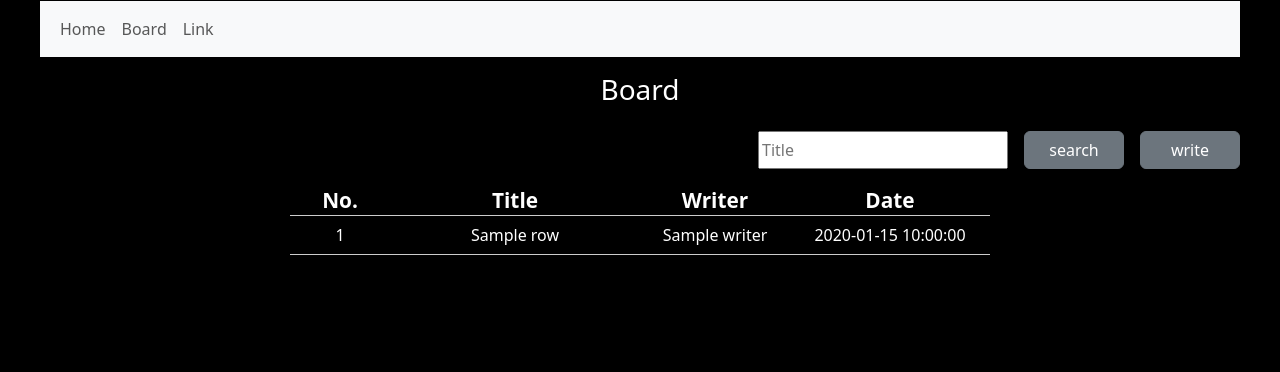
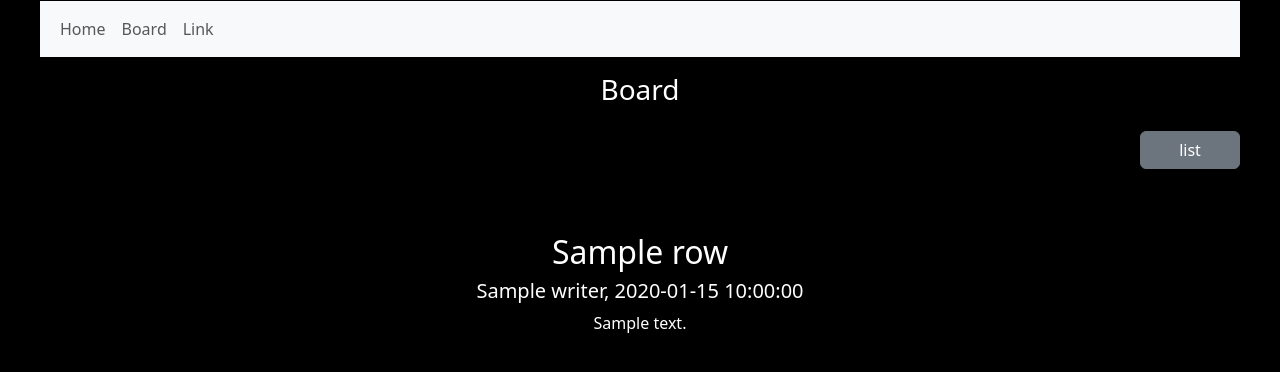
Before and after one commit to psallo/fastapi-exam, a FastAPI app: template templates/bbs.html in a window 1280 px wide. Shown: the part 299-671 px from the top of the page. Run offline with FastAPI, Linux system fonts and the light colour scheme; the template is opened without the code that fills it: most values are stand-ins (such as "Sample title", 1, 10 or a date in 2020).

Commit message:
개별글 불러오기

```diff
--- a/main.py
+++ b/main.py
@@ -21,7 +21,7 @@ def bbs(request: Request):
   rows = db.get_list()
   print(rows)
   data = {"request" : request, "rows" : rows}
-  return templates.TemplateResponse("bbs.html", data)
+  return templates.TemplateResponse("bbs_list.html", data)
 
 @app.get("/write")
 def write(request: Request):
@@ -36,3 +36,10 @@ def post(request: Request,
   print(data)
   db.post(data)
   return RedirectResponse(url="/bbs", status_code=303)
+
+@app.get("/bbs/{title}")
+def get_id(request: Request, title):
+  row = db.get_id(title)
+  data = {"request" : request, "row" : row}
+  print(data)
+  return templates.TemplateResponse("bbs.html", data)
--- a/static/css/site.css
+++ b/static/css/site.css
@@ -4,7 +4,12 @@ body {
 }
 
 a {
-  text-decoration: none;
+  all: unset;
+  cursor: pointer;
+  color: inherit;
+}
+a:hover {
+  text-decoration: underline;
 }
 
 .container {
--- a/templates/bbs.html
+++ b/templates/bbs.html
@@ -1,38 +1,16 @@
-{% extends "base.html" %} {% block title %}{{Home}}{% endblock%} {% block
-content %}
+{% extends "base.html" %} {% block title %}Board{% endblock%} {% block content
+%}
 <div class="bbs">
   <h3>Board</h3>
 </div>
 <div class="bbs-nav">
-    <input
-      class="search-title"
-      type="text"
-      width="200px"
-      class="form-control form-control-sm"
-      placeholder="Title"
-    />
-    <button type="button" class="btn btn-secondary">search</button>
-    <a href="/write"><button type="button" class="btn btn-secondary">write</button></a>
+  <a href="/bbs">
+    <button type="button" class="btn btn-secondary">list</button>
+  </a>
 </div>
-<div class="get_list">
-  <table>
-    <thead style="border-bottom: 1px solid #ccc;">
-      <td style="width: 100px; font-size: 1.3em; font-weight: bold; text-align: center">No.</td>
-      <td style="width: 250px; font-size: 1.3em; font-weight: bold; text-align: center">Title</td>
-      <td style="width: 150px; font-size: 1.3em; font-weight: bold; text-align: center">Writer</td>
-      <td style="width: 200px; font-size: 1.3em; font-weight: bold; text-align: center">Date</td>
-    </thead>
-    <tbody>
-      {% for row in rows %}
-      <tr style="border-bottom: 0.1px solid #ccc">
-        <td style="text-align: center; padding: 0.5em 0.5em;">{{row.id}}</td>
-        <td style="text-align: center; padding: 0.5em 0.5em;">{{row.title}}</td>
-        <td style="text-align: center; padding: 0.5em 0.5em;">{{row.writer}}</td>
-        <td style="text-align: center; padding: 0.5em 0.5em;">{{row.date}}</td>
-      </tr>
-      {% endfor %}
-    </tbody>
-  </table>
+<div class="get_id">
+  <h2 class="mt-5">{{row.title}}</h2>
+  <h5>{{row.writer}}, {{row.date}}</h5>
+  <p>{{row.content}}</p>
 </div>
 {% endblock %}
-</div>
--- a/templates/index.html
+++ b/templates/index.html
@@ -1,2 +1,2 @@
-{% extends "base.html" %} {% block title %}{{Home}}{% endblock%} {% block
-content %} {% endblock %}
+{% extends "base.html" %} {% block title %}Home{% endblock%} {% block content %}
+{% endblock %}
```
Also changed, not shown: bbs_db.py (+12 -0 lines), templates/bbs_list.html (added, +77 -0 lines).
